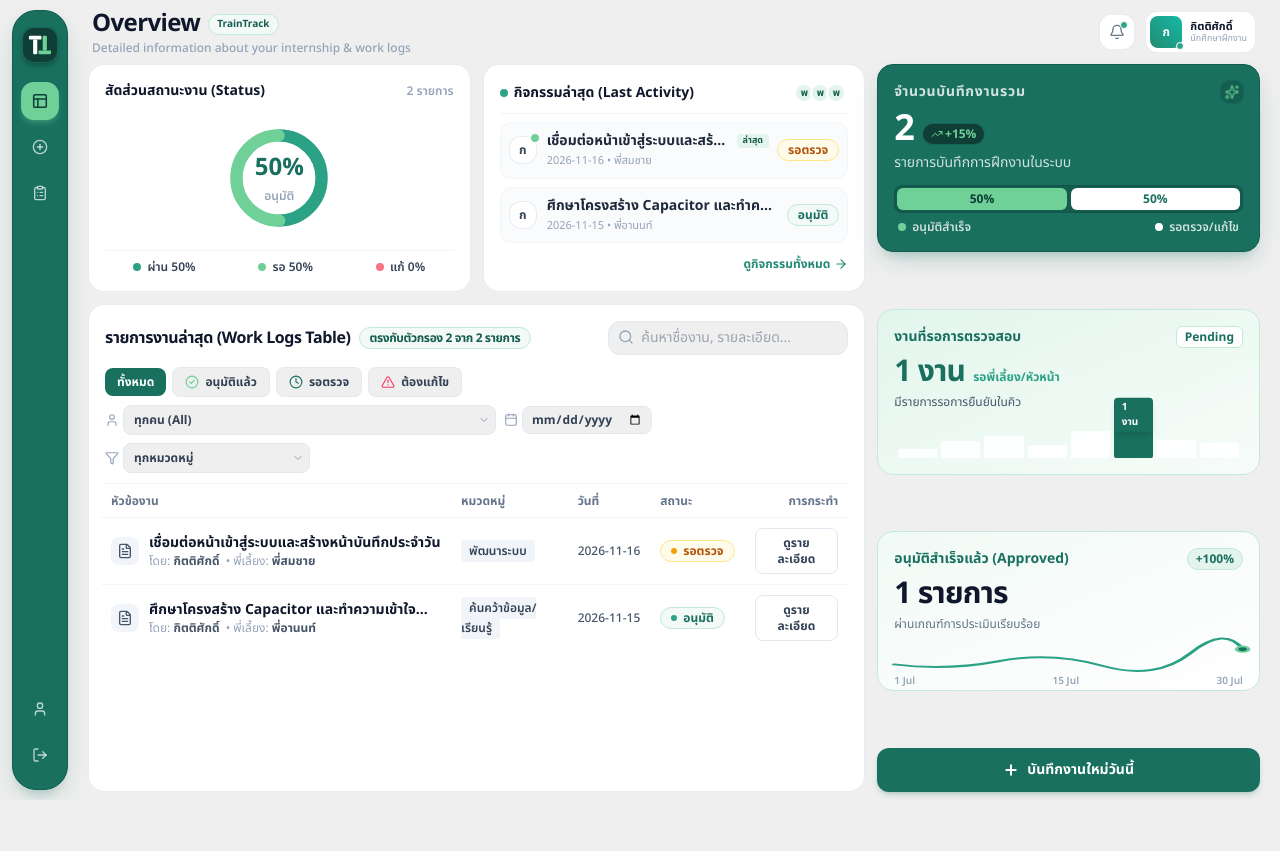
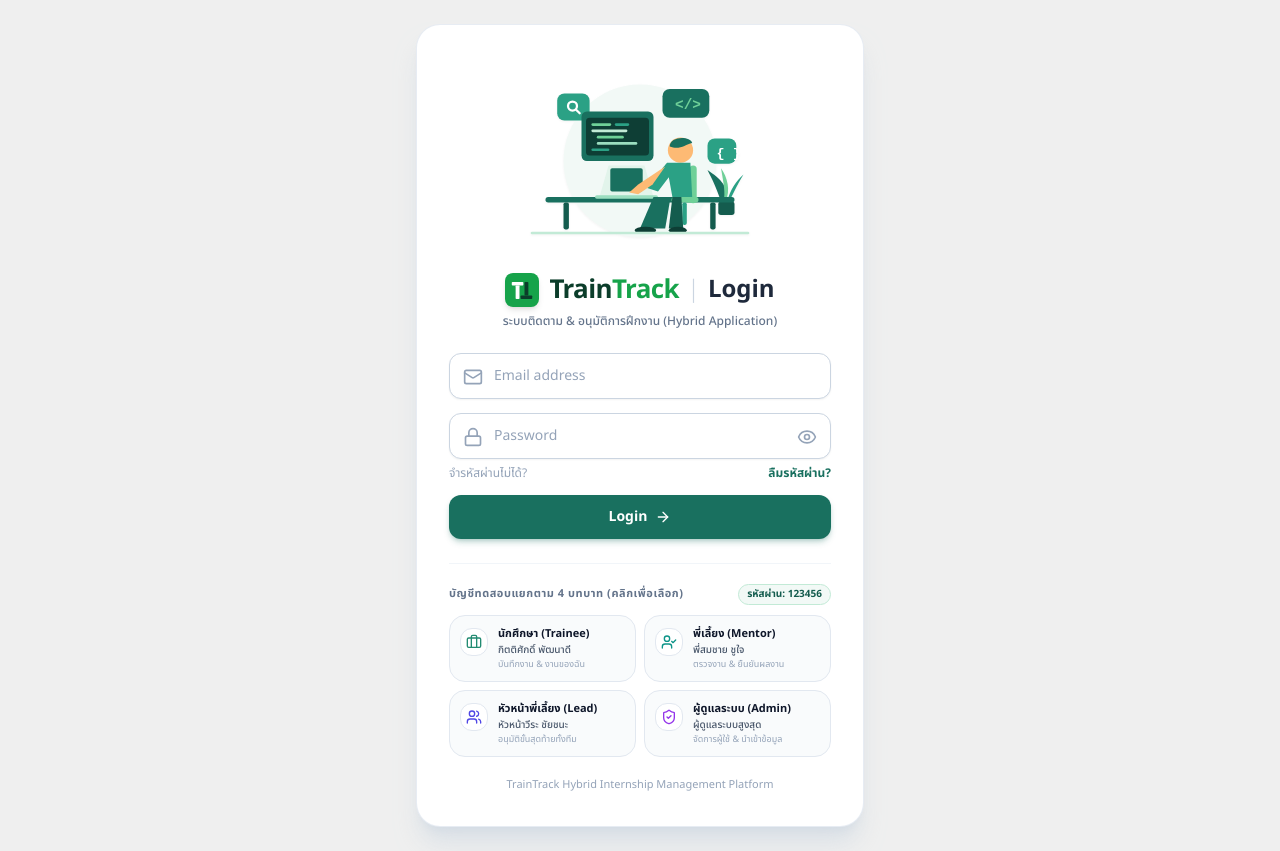
Before and after one commit to bear40191/TrainTrack, a Next.js app: page / in a window 1280 px wide. Before the commit the page ends 800 px from the top, so only its background shows below. Built offline with nearby package versions, Linux system fonts and the light colour scheme.

Commit message:
feat(auth): require login on every open and add 4-role demo user accounts

```diff
--- a/src/components/auth/LoginPage.tsx
+++ b/src/components/auth/LoginPage.tsx
@@ -1,9 +1,8 @@
 'use client';
 
 import React, { useState } from 'react';
-import { useAppStore, ALL_DEMO_USERS } from '@/store/appStore';
-import { Profile } from '@/lib/types';
-import { ROLE_LABELS } from '@/lib/constants';
+import { useAppStore } from '@/store/appStore';
+import { Role } from '@/lib/types';
 import { TrainTrackLogo } from '@/components/common/TrainTrackLogo';
 import {
   Lock,
@@ -22,15 +21,59 @@ import {
   Check
 } from 'lucide-react';
 
+interface RoleDemoAccount {
+  role: Role;
+  roleTitle: string;
+  name: string;
+  email: string;
+  desc: string;
+  icon: React.ReactNode;
+}
+
+const ROLE_DEMO_ACCOUNTS: RoleDemoAccount[] = [
+  {
+    role: 'trainee',
+    roleTitle: 'นักศึกษา (Trainee)',
+    name: 'กิตติศักดิ์ พัฒนาดี',
+    email: 'kittisak.trainee@traintrack.app',
+    desc: 'บันทึกงาน & งานของฉัน',
+    icon: <Briefcase className="w-4 h-4 text-emerald-600" />,
+  },
+  {
+    role: 'mentor',
+    roleTitle: 'พี่เลี้ยง (Mentor)',
+    name: 'พี่สมชาย ชูใจ',
+    email: 'somchai.frontend@traintrack.app',
+    desc: 'ตรวจงาน & ยืนยันผลงาน',
+    icon: <UserCheck className="w-4 h-4 text-teal-600" />,
+  },
+  {
+    role: 'lead',
+    roleTitle: 'หัวหน้าพี่เลี้ยง (Lead)',
+    name: 'หัวหน้าวีระ ชัยชนะ',
+    email: 'veera.lead@traintrack.app',
+    desc: 'อนุมัติขั้นสุดท้ายทั้งทีม',
+    icon: <Users className="w-4 h-4 text-indigo-600" />,
+  },
+  {
+    role: 'admin',
+    roleTitle: 'ผู้ดูแลระบบ (Admin)',
+    name: 'ผู้ดูแลระบบสูงสุด',
+    email: 'admin@traintrack.app',
+    desc: 'จัดการผู้ใช้ & นำเข้าข้อมูล',
+    icon: <ShieldCheck className="w-4 h-4 text-purple-600" />,
+  },
+];
+
 export const LoginPage: React.FC<{ onLoginSuccess?: () => void }> = ({ onLoginSuccess }) => {
   const { login } = useAppStore();
-  const [email, setEmail] = useState('kittisak.trainee@traintrack.app');
-  const [password, setPassword] = useState('123456');
+  const [email, setEmail] = useState('');
+  const [password, setPassword] = useState('');
   const [showPassword, setShowPassword] = useState(false);
   const [errorMsg, setErrorMsg] = useState<string | null>(null);
   const [successMsg, setSuccessMsg] = useState<string | null>(null);
   const [isLoading, setIsLoading] = useState(false);
-  const [selectedDemoUser, setSelectedDemoUser] = useState<Profile | null>(ALL_DEMO_USERS[0]);
+  const [selectedDemoEmail, setSelectedDemoEmail] = useState<string | null>(null);
 
   // State สำหรับ Modal ลืมรหัสผ่าน (ขอรับลิงก์รีเซ็ตทางอีเมลตาม Spec 2026-11-20)
   const [isForgotModalOpen, setIsForgotModalOpen] = useState(false);
@@ -39,9 +82,9 @@ export const LoginPage: React.FC<{ onLoginSuccess?: () => void }> = ({ onLoginSu
   const [forgotError, setForgotError] = useState<string | null>(null);
   const [forgotSuccess, setForgotSuccess] = useState<string | null>(null);
 
-  const handleSelectDemoUser = (user: Profile) => {
-    setSelectedDemoUser(user);
-    setEmail(user.email);
+  const handleSelectDemoAccount = (acc: RoleDemoAccount) => {
+    setSelectedDemoEmail(acc.email);
+    setEmail(acc.email);
     setPassword('123456');
     setErrorMsg(null);
     setSuccessMsg(null);
@@ -100,21 +143,6 @@ export const LoginPage: React.FC<{ onLoginSuccess?: () => void }> = ({ onLoginSu
       setForgotSuccess('ถ้าอีเมลนี้อยู่ในระบบ เราได้ส่งลิงก์ให้แล้ว');
     } finally {
       setIsForgotLoading(false);
-    }
-  };
-
-  const getRoleIcon = (role: string) => {
-    switch (role) {
-      case 'trainee':
-        return <Briefcase className="w-3.5 h-3.5 text-emerald-600" />;
-      case 'mentor':
-        return <UserCheck className="w-3.5 h-3.5 text-blue-600" />;
-      case 'lead':
-        return <Users className="w-3.5 h-3.5 text-indigo-600" />;
-      case 'admin':
-        return <ShieldCheck className="w-3.5 h-3.5 text-purple-600" />;
-      default:
-        return <Briefcase className="w-3.5 h-3.5 text-slate-500" />;
     }
   };
 
@@ -305,42 +333,47 @@ export const LoginPage: React.FC<{ onLoginSuccess?: () => void }> = ({ onLoginSu
         {/* Quick Demo Account Selector */}
         <div className="mt-6 pt-5 border-t border-slate-100">
           <div className="flex items-center justify-between mb-2.5">
-            <span className="text-[11px] font-bold tracking-wider text-slate-400 uppercase">
-              บัญชีทดสอบด่วน (คลิกเพื่อเลือก)
+            <span className="text-[11px] font-bold tracking-wider text-slate-500 uppercase">
+              บัญชีทดสอบแยกตาม 4 บทบาท (คลิกเพื่อเลือก)
             </span>
-            <span className="text-[10px] text-emerald-700 font-semibold bg-emerald-50 px-2 py-0.5 rounded-full border border-emerald-200">
-              6 บัญชีจำลอง
+            <span className="text-[10px] text-emerald-800 font-bold bg-emerald-50 px-2 py-0.5 rounded-full border border-emerald-200">
+              รหัสผ่าน: 123456
             </span>
           </div>
 
-          <div className="grid grid-cols-2 gap-1.5 max-h-44 overflow-y-auto pr-0.5">
-            {ALL_DEMO_USERS.map((user) => {
-              const isSelected = selectedDemoUser?.email === user.email;
+          <div className="grid grid-cols-1 sm:grid-cols-2 gap-2">
+            {ROLE_DEMO_ACCOUNTS.map((acc) => {
+              const isSelected = selectedDemoEmail === acc.email;
               return (
                 <button
-                  key={user.id}
+                  key={acc.role}
                   type="button"
-                  onClick={() => handleSelectDemoUser(user)}
-                  className={`flex items-center gap-2 p-2 rounded-xl text-left border transition text-xs ${
+                  onClick={() => handleSelectDemoAccount(acc)}
+                  className={`flex items-start gap-2.5 p-2.5 rounded-2xl text-left border transition cursor-pointer ${
                     isSelected
-                      ? 'bg-emerald-50/90 border-emerald-500/80 text-emerald-950 font-semibold shadow-xs'
-                      : 'bg-slate-50/80 border-slate-200 hover:bg-slate-100/80 text-slate-700'
+                      ? 'bg-emerald-50/90 border-emerald-500 text-emerald-950 shadow-xs ring-1 ring-emerald-500'
+                      : 'bg-slate-50/80 border-slate-200 hover:bg-slate-100/90 hover:border-slate-300 text-slate-700'
                   }`}
                 >
-                  <div className="w-6 h-6 rounded-lg bg-white border border-slate-200 flex items-center justify-center shrink-0 shadow-xs">
-                    {getRoleIcon(user.role)}
+                  <div className="w-7 h-7 rounded-xl bg-white border border-slate-200 flex items-center justify-center shrink-0 shadow-2xs mt-0.5">
+                    {acc.icon}
                   </div>
                   <div className="min-w-0 flex-1">
-                    <p className="text-[11px] font-bold truncate leading-tight">
-                      {user.full_name.split(' ')[0]}
+                    <div className="flex items-center justify-between gap-1">
+                      <span className="text-[11px] font-black truncate text-slate-900">
+                        {acc.roleTitle}
+                      </span>
+                      {isSelected && (
+                        <CheckCircle2 className="w-3.5 h-3.5 text-emerald-600 shrink-0" />
+                      )}
+                    </div>
+                    <p className="text-[10px] text-slate-600 font-medium truncate">
+                      {acc.name}
                     </p>
-                    <p className="text-[10px] text-slate-500 truncate leading-tight">
-                      {ROLE_LABELS[user.role].split(' ')[0]}
+                    <p className="text-[9px] text-slate-400 truncate">
+                      {acc.desc}
                     </p>
                   </div>
-                  {isSelected && (
-                    <CheckCircle2 className="w-3.5 h-3.5 text-emerald-600 shrink-0" />
-                  )}
                 </button>
               );
             })}
--- a/src/store/appStore.ts
+++ b/src/store/appStore.ts
@@ -285,7 +285,7 @@ interface AppState {
 }
 
 export const useAppStore = create<AppState>((set, get) => ({
-  isAuthenticated: true,
+  isAuthenticated: false,
   userPasswords: {
     'kittisak.trainee@traintrack.app': '123456',
     'somchai.frontend@traintrack.app': '123456',
```
Also changed, not shown: package.json (line endings or trailing spaces).
